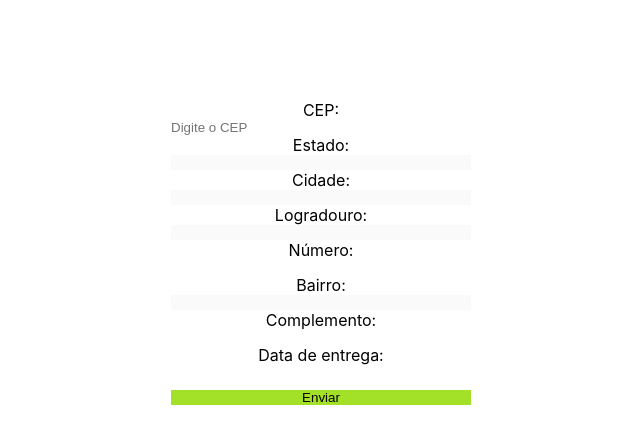
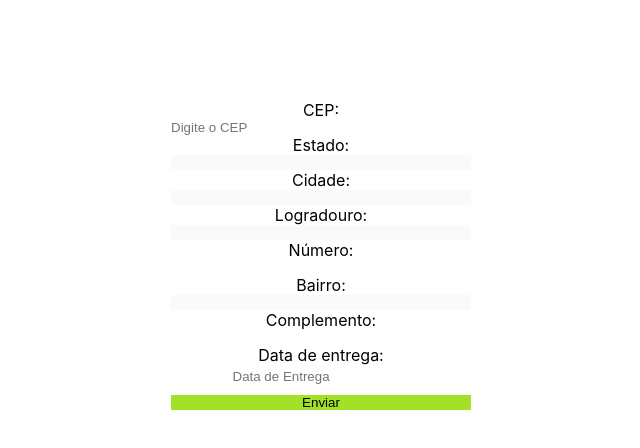
Before and after one commit to DEVin-Involves-PariPassu/M3P2-DEVinHortifruti-FrontEnd, a React (Create React App) app: page /vendas/novo/dadosEntrega in a window 1280 px wide. Shown: the top 448 px of the page, without its empty margins (575-1215 px from the left). Built offline with nearby package versions, Linux system fonts and the light colour scheme.

Commit message:
adicionado calendário no formulário de DadosEntrega

```diff
--- a/package.json
+++ b/package.json
@@ -15,6 +15,7 @@
     "axios": "^0.27.2",
     "date-fns": "^2.28.0",
     "react": "^18.1.0",
+    "react-datepicker": "^4.8.0",
     "react-dom": "^18.1.0",
     "react-icons": "^4.4.0",
     "react-redux": "^8.0.2",
@@ -23,8 +24,8 @@
     "redux": "^4.2.0",
     "redux-persist": "^6.0.0",
     "remask": "^0.1.0-alpha.5",
-    "web-vitals": "^2.1.4",
-    "styled-components": "^5.3.5"
+    "styled-components": "^5.3.5",
+    "web-vitals": "^2.1.4"
   },
   "scripts": {
     "start": "react-scripts start",
--- a/src/pages/Vendas/Form/DadosEntrega/index.js
+++ b/src/pages/Vendas/Form/DadosEntrega/index.js
@@ -1,4 +1,8 @@
 import { React, useEffect, useState } from "react";
+import DatePicker from "react-datepicker";
+import { registerLocale, setDefaultLocale } from  "react-datepicker";
+import ptBR from 'date-fns/locale/pt-BR';
+import "react-datepicker/dist/react-datepicker.css";
 import "./styles.css";
 
 // import { Container } from './styles';
@@ -11,7 +15,10 @@ function DadosEntrega() {
   const [numero, setNumero] = useState([]);
   const [bairro, setBairro] = useState([]);
   const [complemento, setComplemento] = useState([]);
-  const [dataEntrega, setDataEntrega] = useState([]);
+  const [startDate, setStartDate] = useState(null);
+
+  registerLocale('pt', ptBR)
+  setDefaultLocale('pt');
 
   const handleChangeCEP = (event) => {
     const { value } = event.target;
@@ -21,11 +28,6 @@ function DadosEntrega() {
   const handleChangeNumero = (event) => {
     const { value } = event.target;
     setNumero(value);
-  };
-
-  const handleChangeDataEntrega = (event) => {
-    const { value } = event.target;
-    setDataEntrega(value);
   };
 
   const handleChangeComplemento = (event) => {
@@ -56,6 +58,7 @@ function DadosEntrega() {
       event.preventDefault();
       event.target.checkValidity();
 
+      console.log(startDate)
       if (!CEP) {
         alert("CEP é obrigatório");
         return;
@@ -68,11 +71,6 @@ function DadosEntrega() {
 
       if (!numero) {
         alert("Número é obrigatório");
-        return;
-      }
-
-      if (!dataEntrega) {
-        alert("Data de entrega é obrigatório");
         return;
       }
     } catch {}
@@ -135,13 +133,8 @@ function DadosEntrega() {
           onChange={handleChangeComplemento}
         ></input>
         <label>Data de entrega:</label>
-        <input
-          type="text"
-          name="dataentrega"
-          value={dataEntrega}
-          onChange={handleChangeDataEntrega}
-          required
-        ></input>
+        <DatePicker id="dataEntrega" locale={"pt"} placeholderText="Data de Entrega" selected={startDate} onChange={(date) => setStartDate(date)} dateFormat="dd/MM/yyyy" />
+
         <input className="sendLog" type="submit" value="Enviar" />
       </form>
       </div>
```
Also changed, not shown: 1 other file (tests, documents, lock files or other folders).
